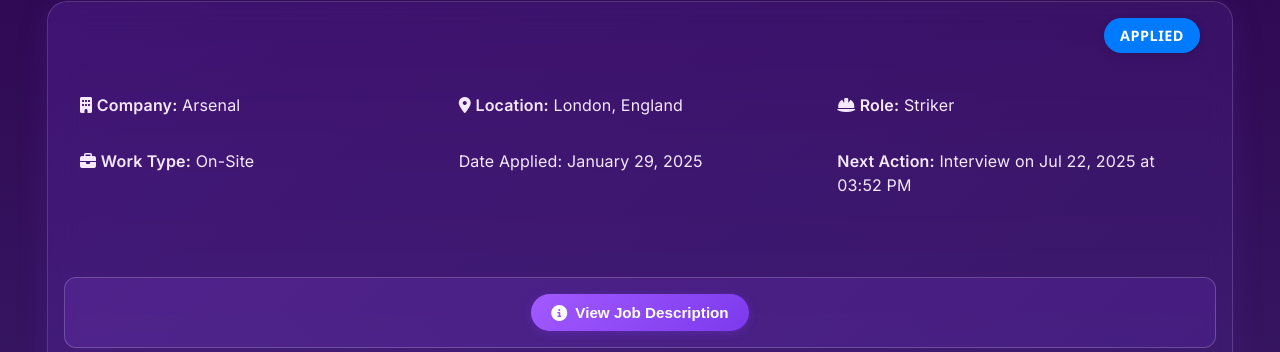
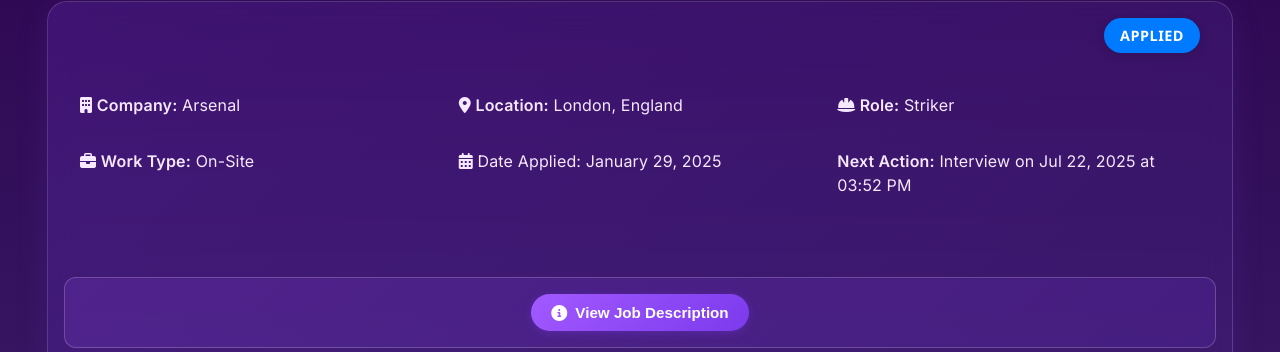
Before and after one commit to Mechamorph1903/Application-Tracker, a Flask app: page /applications/application-details/1 in a window 1280 px wide. Shown: the part 166-518 px from the top of the page. Run offline with Flask 3, Linux system fonts and the light colour scheme; a user stored in the database is signed in; data comes from the database, SQL or seed files in the repository; some libraries are stand-ins or nearby versions.

Commit message:
minor changes

```diff
--- a/app/templates/application-details.html
+++ b/app/templates/application-details.html
@@ -46,9 +46,9 @@
 			{% if internship.job_type %}
 			<p><i class="fa-solid fa-briefcase"></i> <strong> Work Type:</strong> {{ internship.job_type.title() }}</p>
 			{%endif%}
-			<p>Date Applied: {{ internship.applied_date.strftime('%B %d, %Y') }}</p>
+			<p><i class="fa-solid fa-calendar-days"></i> Date Applied: {{ internship.applied_date.strftime('%B %d, %Y') }}</p>
 			{% if internship.deadline_date%}
-			<p><strong class="delete-indicator">Deadline:</strong> {{ internship.deadline_date.strftime('%B %d, %Y') }}</p>
+			<p><strong class="delete-indicator"><i class="fa-solid fa-triangle-exclamation"></i> Deadline:</strong> {{ internship.deadline_date.strftime('%B %d, %Y') }}</p>
 			{%endif%}
 			{% if internship.next_action %}
 				<p><strong>Next Action:</strong> {{ internship.get_next_action_display() }}</p>
--- a/app/templates/friend-application-details.html
+++ b/app/templates/friend-application-details.html
@@ -39,7 +39,7 @@
 			{%endif%}
 			<p>Date Applied: {{ internship.applied_date.strftime('%B %d, %Y') }}</p>
 			{% if internship.deadline_date%}
-			<p><strong class="delete-indicator">Deadline:</strong> {{ internship.deadline_date.strftime('%B %d, %Y') }}</p>
+			<p><strong class="delete-indicator"><i class="fa-solid fa-triangle-exclamation"></i> Deadline:</strong> {{ internship.deadline_date.strftime('%B %d, %Y') }}</p>
 			{%endif%}
 			{% if internship.next_action %}
 				<p><strong>Next Action:</strong> {{ internship.get_next_action_display() }}</p>
```
